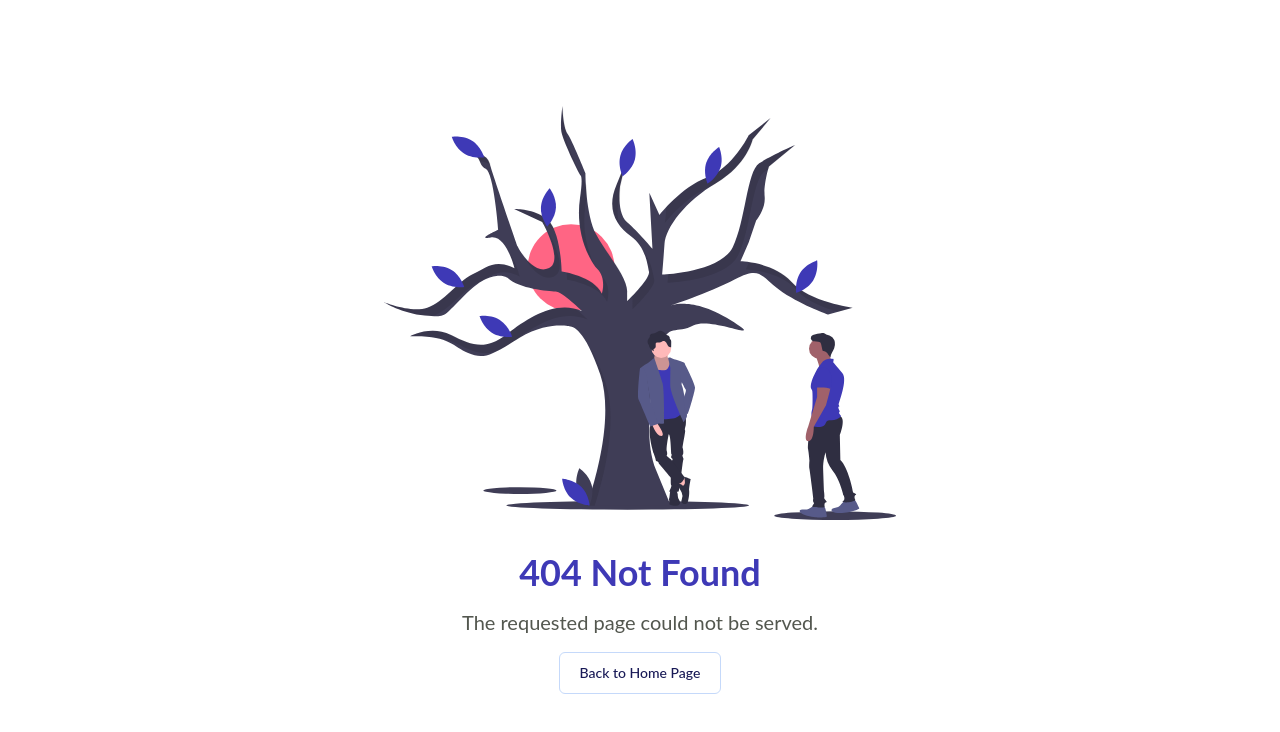
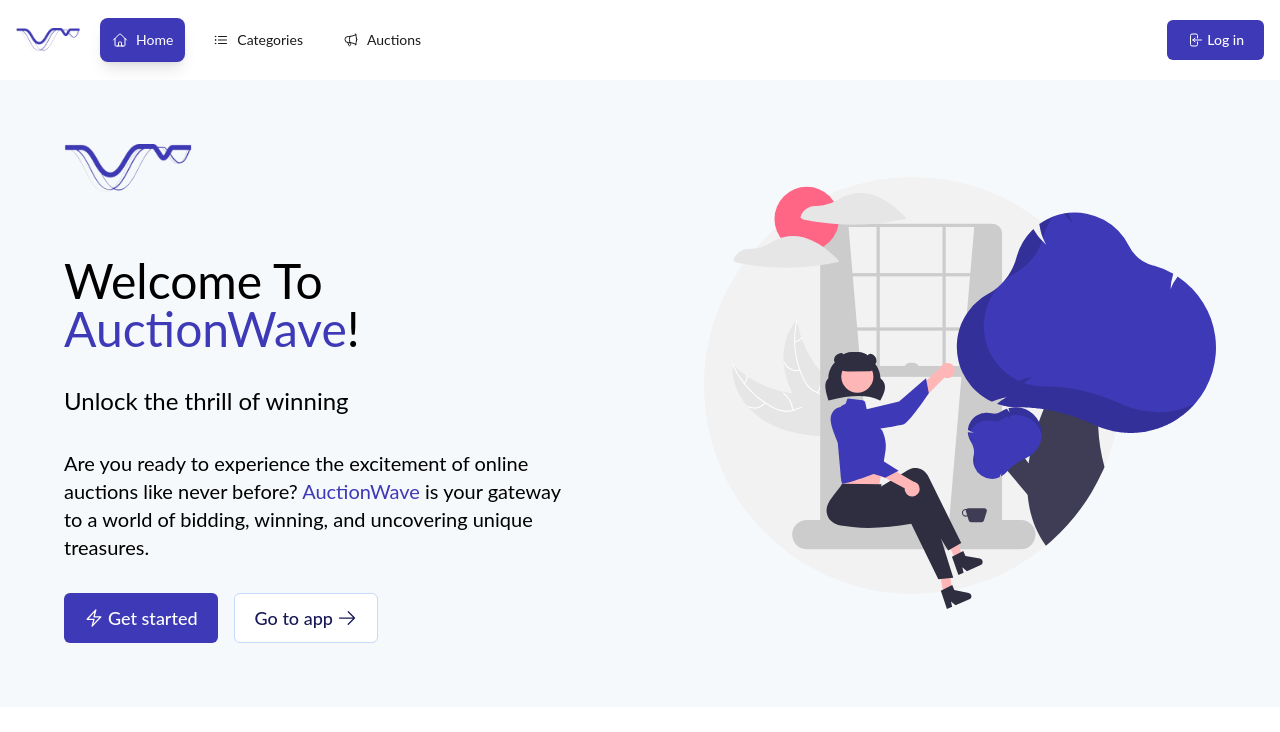
Before and after one commit to daniyalaamir110/auctionwave-client, a React (Create React App) app: page / in a window 1280 px wide. Before the commit this address had no page. Shown: the top 732 px of the page. Built offline with nearby package versions, Linux system fonts and the light colour scheme.

Commit message:
home page intro section done

```diff
--- a/src/components/AppLayout/Navbar/index.jsx
+++ b/src/components/AppLayout/Navbar/index.jsx
@@ -13,7 +13,7 @@ import AccountPopover from "./AccountPopover";
 import useAccountPopover from "./AccountPopover/useAccountPopover";
 import useAuth from "@/redux/auth/useAuth";
 import Button from "@/components/Button";
-import { NavLink, useMatch, useNavigate } from "react-router-dom";
+import { Link, NavLink, useMatch, useNavigate } from "react-router-dom";
 import useNavbarCollapse from "./useNavbarCollapse";
 
 const NavItem = ({ text, to = "/", icon = null }) => {
@@ -57,22 +57,27 @@ const Navbar = ({ onClickMenu = () => {} }) => {
   const auth = useAuth();
   const navigate = useNavigate();
   const navbarCollapse = useNavbarCollapse();
+  const isHome = useMatch("/");
 
   return (
     <div className="shadow">
       <div className="flex flex-row p-[1rem] h-[5rem] gap-[1rem] items-center justify-between">
         <div className="flex flex-row gap-[1rem] items-center">
+          {!isHome && (
             <Bars3Icon
               width={24}
               className="hover:text-blue-700 transition-all cursor-pointer md:hidden"
               onClick={onClickMenu}
             />
+          )}
           <div className="flex flex-row items-center gap-[0.25rem]">
+            <Link to="/">
               <img
                 src={AppLogoWithoutTitleSrc}
                 alt="app-logo-without-title"
                 className="w-[4rem]"
               />
+            </Link>
             <div className="hidden md:flex flex-row gap-[1rem] p-[1rem]">
               <NavItemList />
             </div>
--- a/src/components/AppLayout/index.jsx
+++ b/src/components/AppLayout/index.jsx
@@ -1,4 +1,4 @@
-import { Outlet } from "react-router-dom";
+import { Outlet, useMatch } from "react-router-dom";
 import Drawer from "./Drawer";
 import useDrawer from "./Drawer/useDrawer";
 import Navbar from "./Navbar";
@@ -7,15 +7,19 @@ import SideMenu from "./SideMenu";
 const AppLayout = () => {
   const { shown, show, hide } = useDrawer();
 
+  const isHome = useMatch("/");
+
   return (
     <div className="flex flex-col w-[100svw] h-[100svh] overflow-hidden">
       <Navbar onClickMenu={show} />
-      <Drawer shown={shown} hide={hide} />
+      {!isHome && <Drawer shown={shown} hide={hide} />}
       <div className="flex-1 overflow-scroll">
         <div className="flex flex-row justify-between gap-[2rem] h-full flex-wrap">
-          <div className="w-[16rem] p-[2rem] h-full overflow-scroll hidden md:block shadow-md">
-            <SideMenu />
-          </div>
+          {!isHome && (
+            <div className="w-[16rem] p-[2rem] h-full overflow-scroll hidden md:block shadow-md">
+              <SideMenu />
+            </div>
+          )}
           <div className="flex-1 p-[2rem] h-full overflow-scroll">
             <Outlet />
           </div>
--- a/src/components/Button/index.jsx
+++ b/src/components/Button/index.jsx
@@ -9,15 +9,16 @@ const Button = ({
   loading = false,
   variant = "primary",
   disabled = false,
+  large = false,
 }) => {
   return (
     <button
       type="button"
-      className={`flex min-w-fit items-center justify-center gap-[0.25rem] px-5 py-2.5 text-sm font-medium text-center rounded-md disabled:cursor-not-allowed transition-all select-none ${
+      className={`flex min-w-fit items-center justify-center gap-[0.25rem] px-5 py-2.5 font-medium text-center rounded-md disabled:cursor-not-allowed transition-all select-none ${
         variant === "secondary"
           ? "text-blue-900 bg-white rounded-lg border border-blue-200 hover:bg-blue-100 hover:text-blue-700 disabled:text-blue-400"
           : "text-white bg-blue-700 hover:bg-blue-800 active:bg-blue-900 disabled:bg-blue-400"
-      }`}
+      } ${large ? "text-lg" : "text-sm"}`}
       onClick={onClick}
       disabled={loading || disabled}
     >
--- a/src/router/index.jsx
+++ b/src/router/index.jsx
@@ -2,6 +2,7 @@ import AppLayout from "@/components/AppLayout";
 import useAuth from "@/redux/auth/useAuth";
 import Auctions from "@/views/Auctions";
 import CreateAuction from "@/views/CreateAuction";
+import HomePage from "@/views/HomePage";
 import Login from "@/views/Login";
 import Page404 from "@/views/Page404";
 import Signup from "@/views/Signup";
@@ -31,12 +32,16 @@ const Router = () => {
           <Route path="login" element={<Login />} />
           <Route path="signup" element={<Signup />} />
         </Route>
-        <Route path="/app" element={<AppLayout />}>
-          <Route path="auctions" element={<Auctions />} />
-          <Route path="auctions/create" element={<CreateAuction />} />
+        <Route path="/" element={<AppLayout />}>
+          <Route index element={<HomePage />} />
+          <Route path="app">
+            <Route path="auctions">
+              <Route index element={<Auctions />} />
+              <Route path="create" element={<CreateAuction />} />
+            </Route>
+          </Route>
           <Route path="*" element={<Page404 />} />
         </Route>
-        <Route path="*" element={<Page404 />} />
       </Routes>
     </BrowserRouter>
   );
--- /dev/null
+++ b/src/views/HomePage/IntroSection.jsx
@@ -0,0 +1,47 @@
+import React from "react";
+import WelcomeIllustrationSrc from "@/assets/images/welcome-illustration.svg";
+import AppLogoWithoutTitle from "@/assets/images/app-logo-without-title.png";
+import Button from "@/components/Button";
+import { ArrowRightIcon, BoltIcon } from "@heroicons/react/24/outline";
+
+const IntroSection = () => {
+  return (
+    <div className="p-[4rem] flex lg:flex-row flex-col gap-[8rem] items-center justify-between bg-blue-50">
+      <div className="flex-1">
+        <img
+          src={AppLogoWithoutTitle}
+          alt="logo"
+          className="max-w-[8rem] mb-[4rem]"
+        />
+        <h1 className="text-5xl mb-[2rem]">
+          Welcome To <span className="text-blue-700">AuctionWave</span>!
+        </h1>
+        <p className="text-2xl mb-[2rem]">Unlock the thrill of winning</p>
+        <p className="text-xl mb-[2rem]">
+          Are you ready to experience the excitement of online auctions like
+          never before? <span className="text-blue-700">AuctionWave</span> is
+          your gateway to a world of bidding, winning, and uncovering unique
+          treasures.
+        </p>
+        <div className="flex flex-row gap-[1rem]">
+          <Button text="Get started" large leftIcon={<BoltIcon width={20} />} />
+          <Button
+            text="Go to app"
+            large
+            variant="secondary"
+            rightIcon={<ArrowRightIcon width={20} />}
+          />
+        </div>
+      </div>
+      <div className="flex-1">
+        <img
+          src={WelcomeIllustrationSrc}
+          alt="welcome"
+          className="max-w-[40rem] w-full"
+        />
+      </div>
+    </div>
+  );
+};
+
+export default IntroSection;
--- /dev/null
+++ b/src/views/HomePage/index.jsx
@@ -0,0 +1,11 @@
+import IntroSection from "./IntroSection";
+
+const HomePage = () => {
+  return (
+    <div className="m-[-2rem]">
+      <IntroSection />
+    </div>
+  );
+};
+
+export default HomePage;
```
Also changed, not shown: src/assets/images/welcome-illustration.svg (added). Lines whose indentation alone changed are shown as unchanged.
